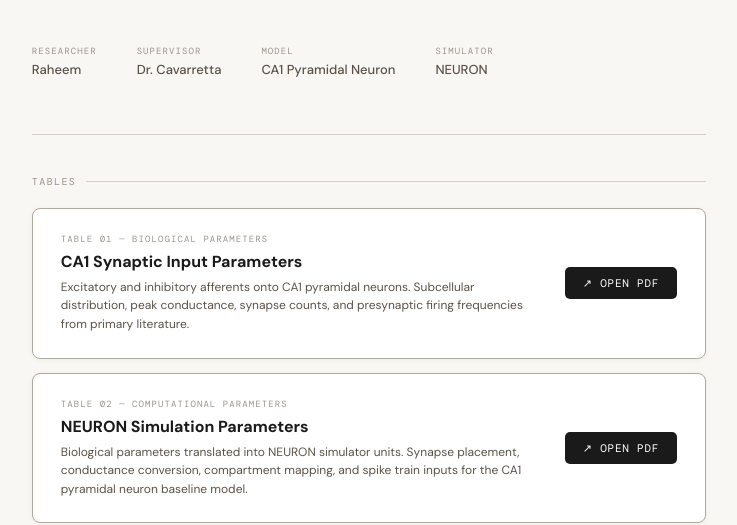
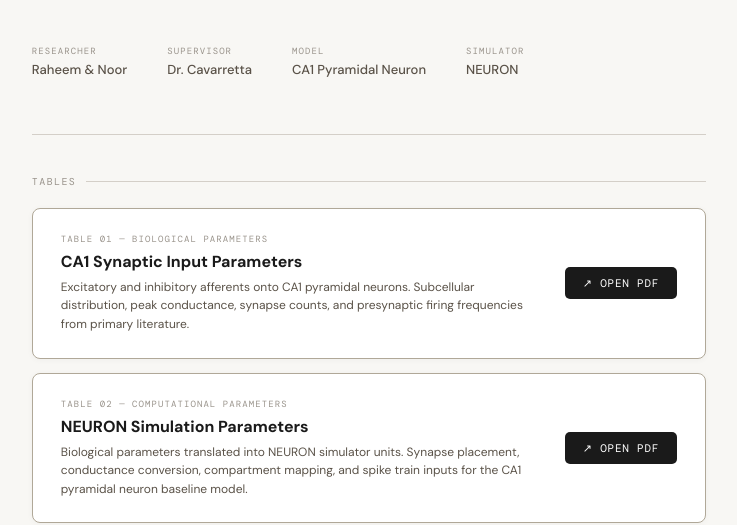
Before and after one commit to raheemqandeel11/ca1-seizure-modeling, a plain HTML site: page index.html in a window 1280 px wide. Shown: the part 309-834 px from the top of the page, without its empty margins (271-1008 px from the left). Drawn offline with nearby package versions, Linux system fonts and the light colour scheme.

Commit message:
Update researcher name to include Noor

```diff
--- a/index.html
+++ b/index.html
@@ -214,7 +214,7 @@
   <div class="meta">
     <div class="meta-item">
       <span class="meta-label">Researcher</span>
-      <span class="meta-value">Raheem</span>
+      <span class="meta-value">Raheem & Noor</span>
     </div>
     <div class="meta-item">
       <span class="meta-label">Supervisor</span>
```
